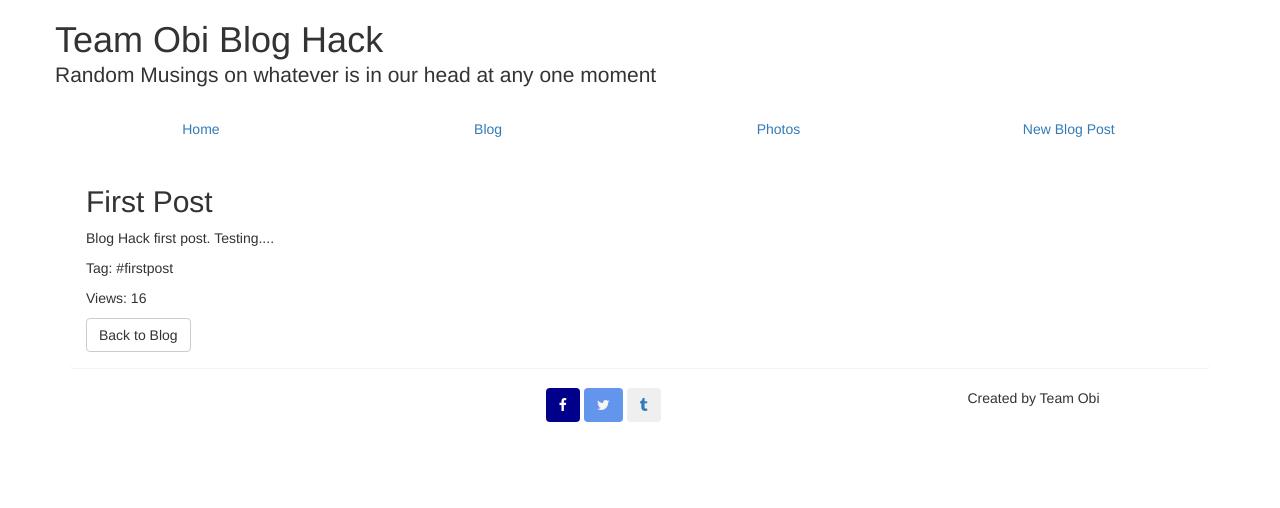
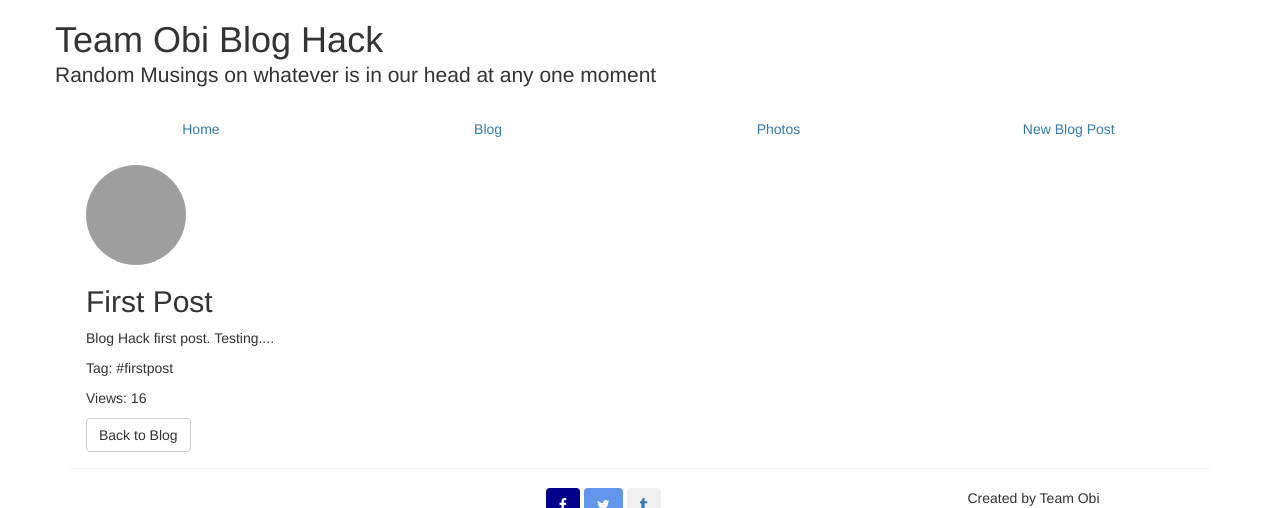
Before and after one commit to ObioraAmobi/blog_hack, a Django app: page /blog/1/ in a window 1280 px wide. Shown: the top 508 px of the page. Run offline with Django 3.2, Linux system fonts and the light colour scheme; data comes from the database, SQL or seed files in the repository; both versions use the stored data as it was after the commit; some libraries are stand-ins or nearby versions; grey boxes are pictures that could not be loaded.

Commit message:
media linked up

```diff
--- a/blog_app/models.py
+++ b/blog_app/models.py
@@ -14,7 +14,7 @@ class Post(models.Model):
         blank=True, null=True)
     views = models.IntegerField(default=0)  # Record how often a post is seen
     tag = models.CharField(max_length=100, blank=True, null=True)
-    # image = models.ImageField(upload_to="images", blank=True, null=True)
+    image = models.ImageField(upload_to="images", blank=True, null=True)
     # to use ImageField be sure to have installed the pillow imaging library
 
 
--- a/blog_app/templates/posts.html
+++ b/blog_app/templates/posts.html
@@ -1,5 +1,6 @@
 {% extends 'base.html' %}
 {% block content %}
+    <img id="blogimage" class="img-circle" src="/media/{{ post.image }}">
     <h2>{{ post.title}}</h2>
     <p>{{ post.content | linebreaks }}</p>
     <p>Tag: {{ post.tag }}</p>
--- a/blog_hack/settings.py
+++ b/blog_hack/settings.py
@@ -122,3 +122,6 @@ USE_TZ = True
 
 STATIC_URL = '/static/'
 STATICFILES_DIRS = (os.path.join(BASE_DIR,'static'),)
+
+MEDIA_ROOT = os.path.join(BASE_DIR, 'media')
+MEDIA_URL = '/media/'
--- a/blog_hack/urls.py
+++ b/blog_hack/urls.py
@@ -16,10 +16,12 @@ Including another URLconf
 from django.conf.urls import url
 from django.contrib import admin
 from blog_app import views as blog_views
+from settings import MEDIA_ROOT
 
 
 urlpatterns = [
     url(r'^admin/', admin.site.urls),
     url(r'^blog/$', blog_views.bloglist, name='bloglist'),
     url(r'^blog/(?P<id>\d+)/$', blog_views.posts),
+    url(r'^media/(?P<path>.*)$', 'django.views.static.serve', {'document_root': MEDIA_ROOT}),
 ]
--- a/static/css/styles.css
+++ b/static/css/styles.css
@@ -0,0 +1,4 @@
+#blogimage{
+    height: 100px;
+    width: 100px;
+}
```
Also changed, not shown: blog_app/migrations/0002_post_image.py (added), db.sqlite3, media/images/rango.jpg (added).
